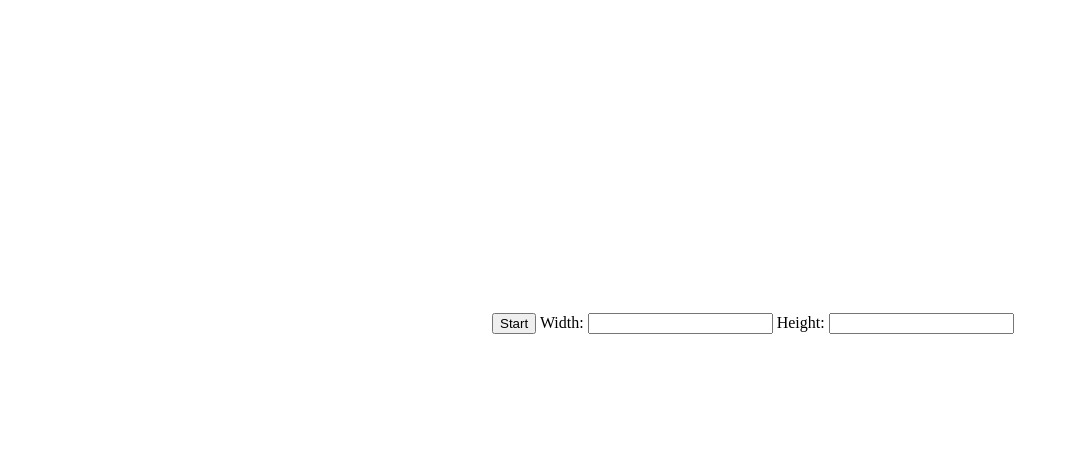
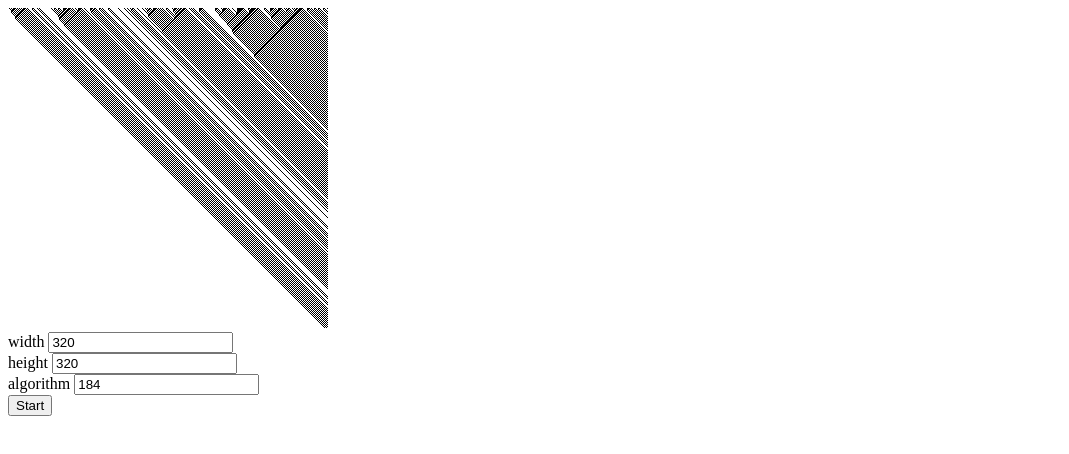
Before and after one commit to middle-way-approach/epic-patterns, a plain HTML site: page index.html in a window 1280 px wide. Both pictures are taken after a click on the button "Start". Shown: the whole page, without its empty margins (0-1069 px from the left). Drawn offline with Linux system fonts and the light colour scheme.

Commit message:
made rule customizable and cleaned up the code

```diff
--- a/index.html
+++ b/index.html
@@ -4,8 +4,7 @@
 	<meta charset="UTF-8">
 	<title>Pattern generator</title>
 	<script type="text/javascript">
-		var rule = 184;
-		let canvas, context, currstate, nextstate, timer, currrow, inputWidth, inputHeight;
+		let canvas, context, currentState, nextState, timer, currentRow, rule = 184;
 
 		function init() {
 			canvas = document.getElementById("canvas");
@@ -13,73 +12,88 @@
 		}
 
 		function draw_row() {
-            currrow++;
-            if (currrow === canvas.height) {
+            currentRow++;
+            if (currentRow === canvas.height) {
                 timer = null;
                 return;
             }
-			for (var i = 0; i < canvas.width; i++) {
-				if (currstate[i])
+			for (let i = 0; i < canvas.width; i++) {
+				if (currentState[i])
 					context.fillStyle = "rgb(0, 0, 0, 1)";
 				else context.fillStyle = "rgb(255, 255, 255, 0)";
-				context.fillRect(i, currrow, 1, 1);
+				context.fillRect(i, currentRow, 1, 1);
 				var l, c, r;
-				if (i == 0) {
-					l = false; c = currstate[0]; r = currstate[1];
-				} else if (i == canvas.width - 1) {
-					l = currstate[i-1]; c = currstate[i]; r = false;
+				if (i === 0) {
+					l = false; c = currentState[0]; r = currentState[1];
+				} else if (i === canvas.width - 1) {
+					l = currentState[i-1]; c = currentState[i]; r = false;
 				} else {
-					l = currstate[i-1]; c = currstate[i]; r = currstate[i+1];
+					l = currentState[i-1]; c = currentState[i]; r = currentState[i+1];
 				}
-				var n = 0;
-				if (l == true) n |= 4;
-				if (c == true) n |= 2;
-				if (r == true) n |= 1;
-				nextstate[i] = (rule & Math.pow(2, n)) > 0;
+				let n = 0;
+				if (l === true) n |= 4;
+				if (c === true) n |= 2;
+				if (r === true) n |= 1;
+				nextState[i] = (rule & Math.pow(2, n)) > 0;
 			}
-			for (var i = 0; i < canvas.width; i++) {
-                currstate[i] = nextstate[i];
+			for (let i = 0; i < canvas.width; i++) {
+                currentState[i] = nextState[i];
             }
 			draw_row();
 		}
 
 		function start(){
 			context.clearRect(0, 0, canvas.width, canvas.height);
-			currstate = new Array(canvas.width);
-			nextstate = new Array(canvas.width);
+			currentState = new Array(canvas.width);
+			nextState = new Array(canvas.width);
 			for (var i = 0; i < canvas.width; i++) {
-                if (Math.floor(Math.random() * 2)) currstate[i] = true;
-                else currstate[i] = false;
+                if (Math.floor(Math.random() * 2)) currentState[i] = true;
+                else currentState[i] = false;
 			}
-			currrow = -1;
+			currentRow = -1;
             draw_row();
 		}
 
 		function check() {
-			inputWidth = document.getElementById("widthField").value;
-			inputHeight = document.getElementById("heightField").value;
-			if (isNaN(inputWidth) || inputWidth < 1 || inputWidth > 10000) {
-				alert("The width must be a number between 1 and 10000");
+			let inputWidth = document.getElementById("widthField").value;
+			let inputHeight = document.getElementById("heightField").value;
+          	rule = parseInt(document.getElementById("ruleField").value, 10);
+			if (isNaN(inputWidth) || inputWidth < 1 || inputWidth > 9999) {
+				alert("The width must be a number between 1 and 9999");
 			}
-			else if (isNaN(inputHeight) || inputHeight < 1 || inputHeight > 10000) {
-				alert("The height must be a number between 1 and 10000");
+			else if (isNaN(inputHeight) || inputHeight < 1 || inputHeight > 9999) {
+				alert("The height must be a number between 1 and 9999");
 			}
+            else if (isNaN(rule) || rule< 1 || rule > 255) {
+              alert("The rule must be a number between 1 and 255");
+            }
 			else {
 				canvas.width = Math.round(inputWidth);
 				canvas.height = Math.round(inputHeight);
 				start();
 			}
 		}
-
 	</script>
 </head>
 
 <body onload="init()">
 	<canvas id="canvas" width="480" height="320"></canvas>
-	<input type="button" id="start" value="Start" onclick="check()">
-	<label for="widthField">Width:</label>
-	<input type="text" id="widthField" name="size">
-	<label for="heightField">Height:</label>
-	<input type="text" id="heightField" name="size">
+	<div>
+		<div>
+			<label for="widthField">width</label>
+			<input required type="text" id="widthField" maxlength="4" minlength="1" value="320">
+		</div>
+		<div>
+			<label for="heightField">height</label>
+			<input type="text" id="heightField" maxlength="4" minlength="1" value="320">
+		</div>
+		<div>
+			<label for="ruleField">algorithm</label>
+			<input type="text" id="ruleField" maxlength="3" minlength="3" value="184">
+		</div>
+		<div>
+			<input type="button" id="start" value="Start" onclick="check()">
+		</div>
+	</div>
 </body>
 </html>
```
